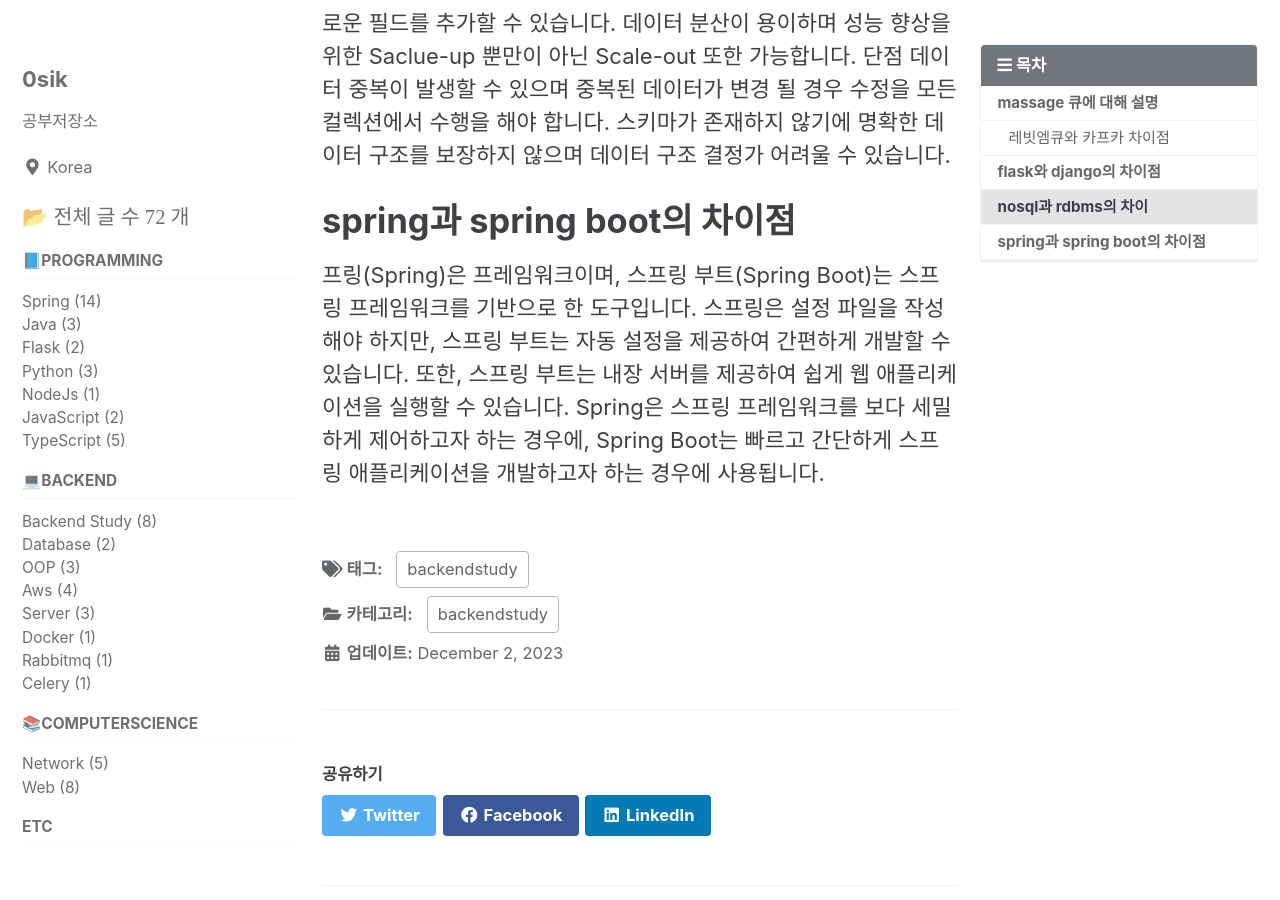
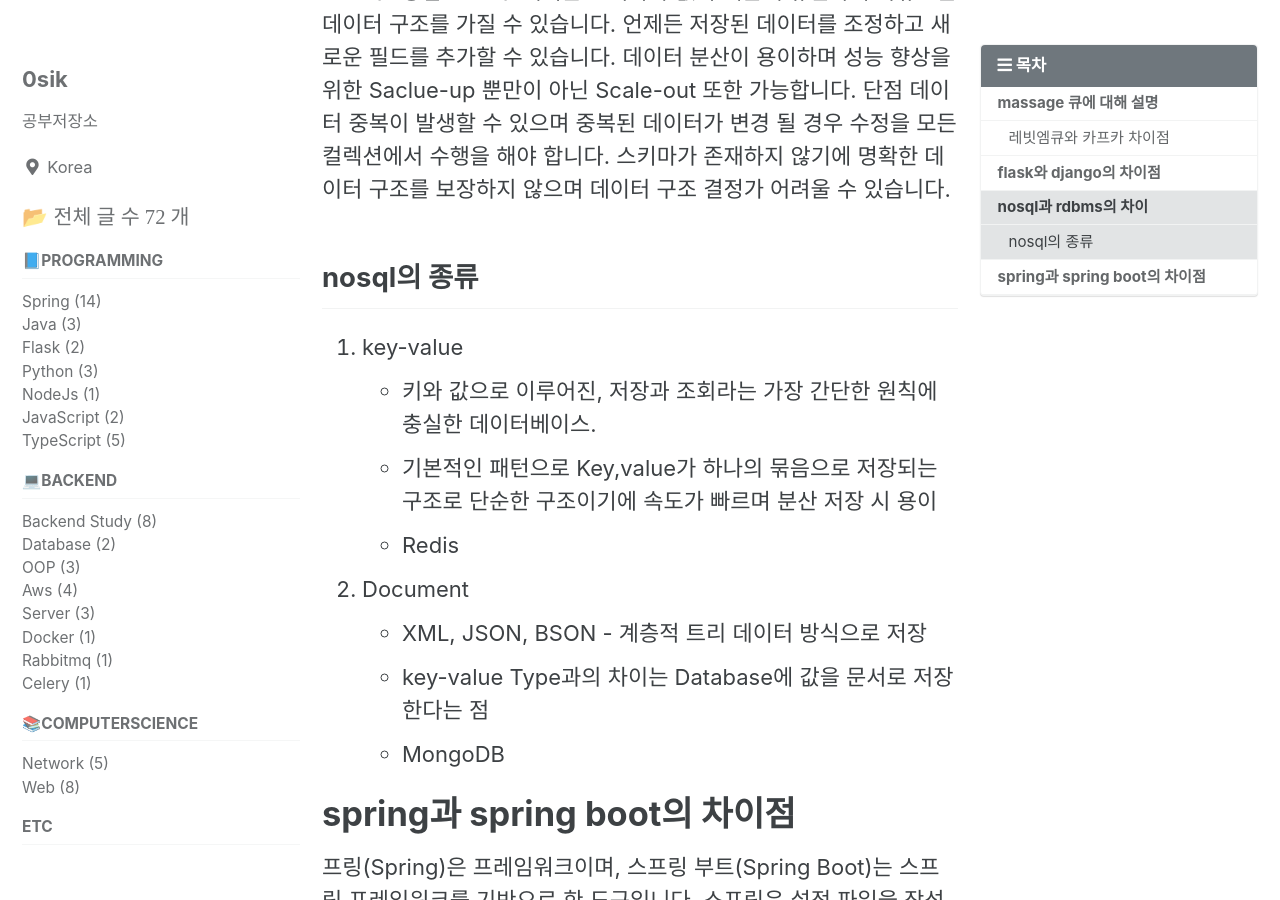
Before and after one commit to 0sik/0sik.github.io, a Jekyll site: the page built from _posts/2023-12-02-backendstudy 개념정리.md, in a window 1280 px wide and 900 px high, scrolled down 1874 px. Built offline with Jekyll 4.4.1, drawn with Linux system fonts in a browser that asks for light colours; cached includes are drawn as plain includes; some of the changed text lies outside the part shown.

Commit message:
fix : title,content fix (#8)

```diff
--- a/_posts/2023-12-02-backendstudy 개념정리.md
+++ b/_posts/2023-12-02-backendstudy 개념정리.md
@@ -1,6 +1,6 @@
 ---
 layout: single
-title: "backend memo"
+title: "message 큐,nosql,rdbms,django,flask,spring,springbbot"
 toc: true
 toc_sticky: true
 toc_label: "목차"
@@ -53,5 +53,16 @@ NoSQL에서는 스키마가 없기 때문에 유연하며 자유로운 데이터
 데이터 중복이 발생할 수 있으며 중복된 데이터가 변경 될 경우 수정을 모든 컬렉션에서 수행을 해야 합니다.
 스키마가 존재하지 않기에 명확한 데이터 구조를 보장하지 않으며 데이터 구조 결정가 어려울 수 있습니다.
 
+## nosql의 종류
+1. key-value
+- 키와 값으로 이루어진, 저장과 조회라는 가장 간단한 원칙에 충실한 데이터베이스.
+- 기본적인 패턴으로 Key,value가 하나의 묶음으로 저장되는 구조로 단순한 구조이기에 속도가 빠르며 분산 저장 시 용이
+- Redis
+
+2. Document
+- XML, JSON, BSON - 계층적 트리 데이터 방식으로 저장
+- key-value Type과의 차이는 Database에 값을 문서로 저장한다는 점
+- MongoDB
+
 # spring과 spring boot의 차이점
 프링(Spring)은 프레임워크이며, 스프링 부트(Spring Boot)는 스프링 프레임워크를 기반으로 한 도구입니다. 스프링은 설정 파일을 작성해야 하지만, 스프링 부트는 자동 설정을 제공하여 간편하게 개발할 수 있습니다. 또한, 스프링 부트는 내장 서버를 제공하여 쉽게 웹 애플리케이션을 실행할 수 있습니다. Spring은 스프링 프레임워크를 보다 세밀하게 제어하고자 하는 경우에, Spring Boot는 빠르고 간단하게 스프링 애플리케이션을 개발하고자 하는 경우에 사용됩니다.
```
